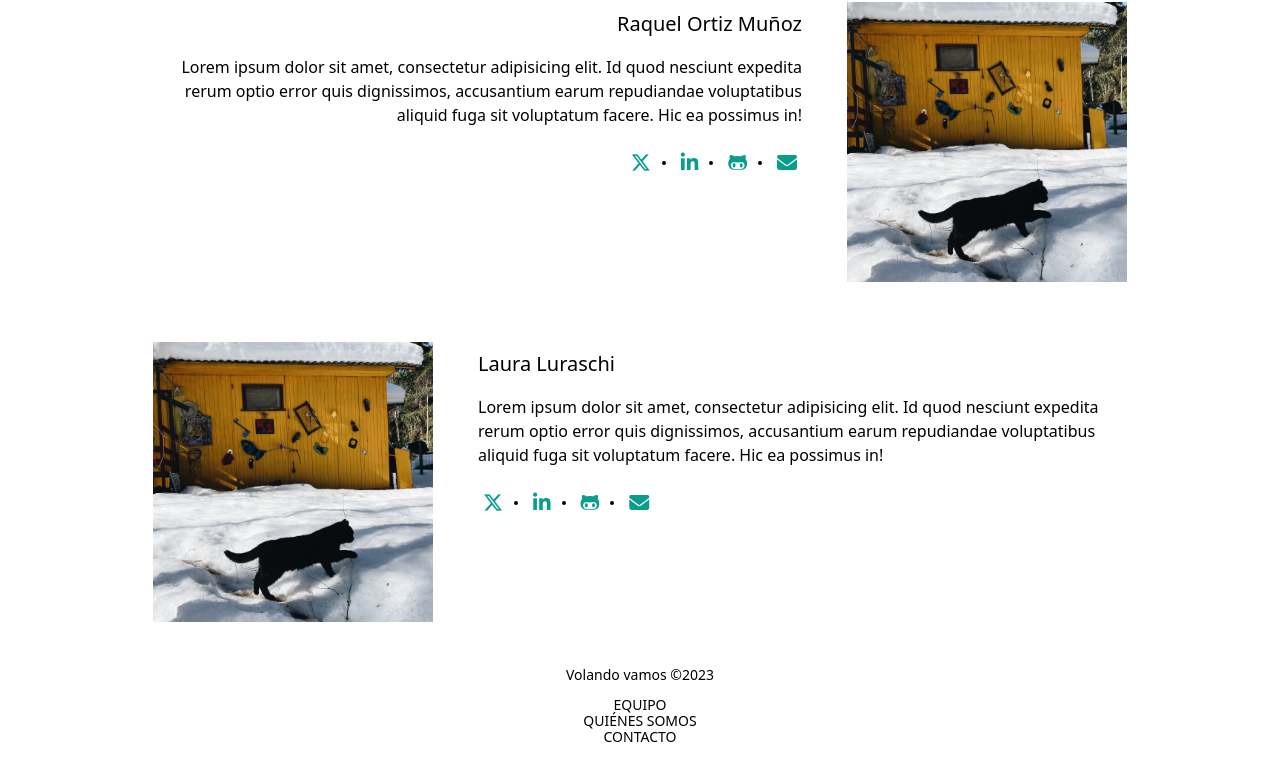
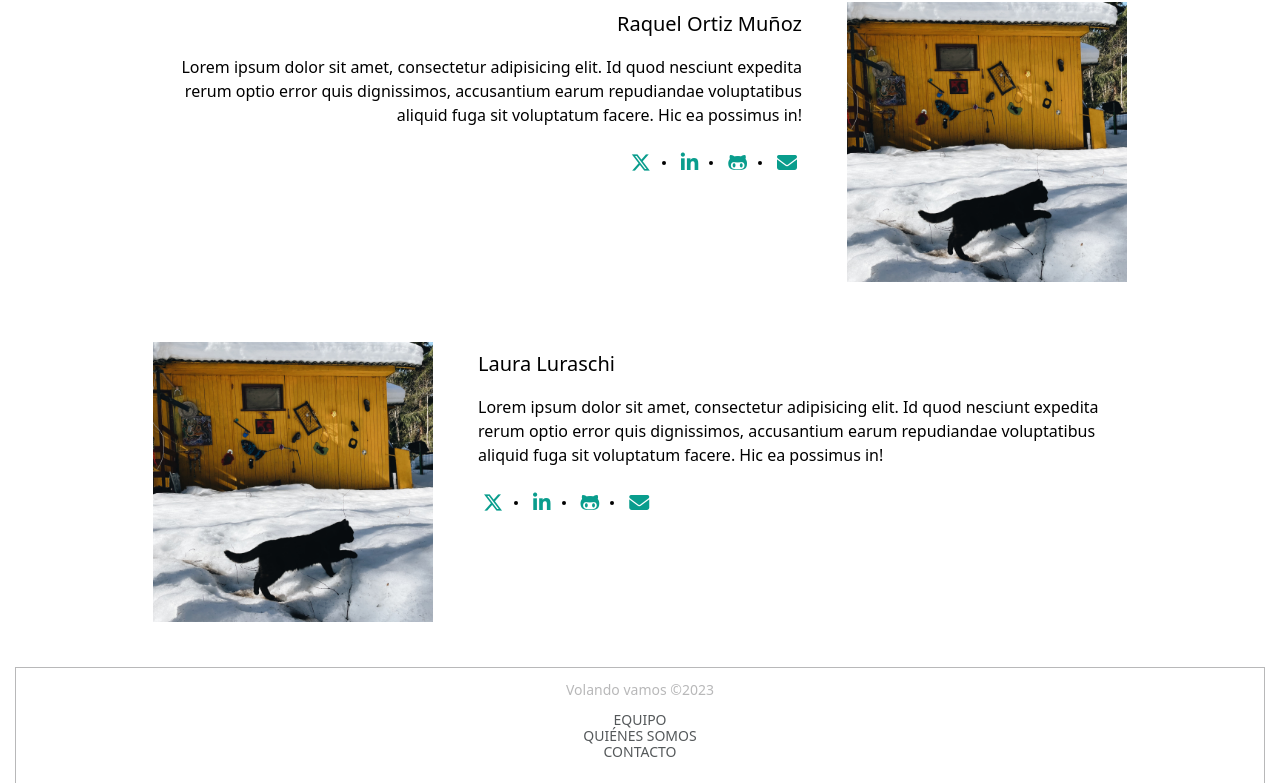
Before and after one commit to Adalab/project-promo-u-module-1-team-3, a website: page src/html/index.html in a window 1280 px wide. Shown: the part 2128-2911 px from the top of the page. Drawn offline with nearby package versions, Linux system fonts and the light colour scheme; files that its build step writes are made by us from their sources; files whose address does not match are found by name.

Commit message:
changes footer

```diff
--- a/src/html/partials/footer.html
+++ b/src/html/partials/footer.html
@@ -1,13 +1,13 @@
 <footer class="footer">
     <div class="container">
-      <p class="footer-copy">Volando vamos ©2023</p>
-      <nav class="boxfooter">
+      <p class="footer_copy">Volando vamos &copy;2023</p>
+      <nav class="box_footer">
         <ul class="ul">
-          <li><a class="listfooter" href="#">Equipo</a></li>
-          <li><a class="listfooter" href="#">Quiénes somos</a></li>
-          <li><a class="listfooter" href="">Contacto</a></li>
+          <li><a class="list_footer" href="./index.html#team">Equipo</a></li>
+          <li><a class="list_footer" href="./index.html#who">Quiénes somos</a></li>
+          <li><a class="list_footer" href="./index.html#contact">Contacto</a></li>
         </ul>
       </nav>
-      <img class="logofooter" src="./img/logo.png" alt="logo adalab" />
+      <img class="logo_footer" src="./assets/images/logo.png" alt="logo adalab" />
     </div>
   </footer>
--- a/src/scss/layout/_footer.scss
+++ b/src/scss/layout/_footer.scss
@@ -6,7 +6,7 @@
 }
 .container {
   text-align: center;
-  border: solid 1px var(--cool-grey);
+  border: solid 1px $cool-grey;
 }
 /*.boxfooter{
   width: 30px;
@@ -22,18 +22,18 @@
   list-style-type: none;
   padding: 0%;
 }
-.listfooter {
+.list_footer {
   display: inline;
   text-align: center;
   text-decoration: none;
   text-transform: uppercase;
-  color: var(--gunmetal);
+  color: $gunmetal;
 }
-.logofooter {
+.logo_footer {
   width: 115.9px;
   height: 45px;
   margin: 30px 28.1px 0 28px;
 }
-.footer-copy {
-  color: var(--cool-grey);
+.footer_copy {
+  color: $cool-grey;
 }
```
Also changed, not shown: src/images/Tania Moreno.jpg (added), src/images/logo-adalab.png (deleted).
